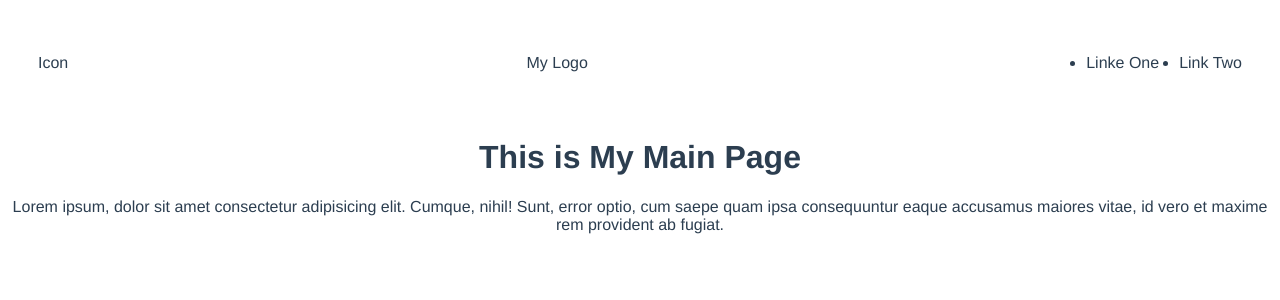
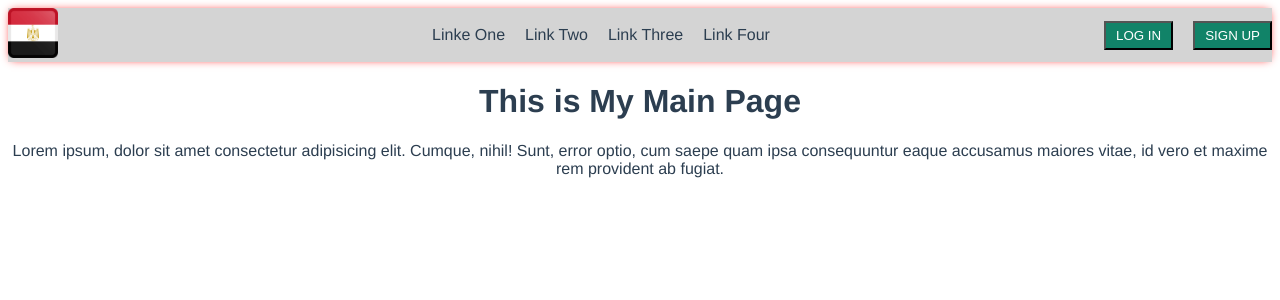
Before and after one commit to TorpedoDev/vuejs-course, a Vue app in the folder first-cli-project/: page /#/ in a window 1280 px wide. Shown: the top 300 px of the page. Built offline with nearby package versions, Linux system fonts and the light colour scheme.

Commit message:
Make new view and add logo image

```diff
--- a/first-cli-project/src/App.vue
+++ b/first-cli-project/src/App.vue
@@ -22,7 +22,8 @@ export default {
 }
 
 nav {
-  padding: 30px;
+  // padding: 30px;
+  padding: 0px;
 
   a {
     font-weight: bold;
--- a/first-cli-project/src/components/MyNav.vue
+++ b/first-cli-project/src/components/MyNav.vue
@@ -1,11 +1,16 @@
 <template>
   <nav class="my-nav">
-    <div class="icon">Icon</div>
-    <div class="logo">{{ logo }}</div>
+    <div class="logo">
+      <img src="@/assets/egypt.png" alt="" />
+    </div>
     <div class="links">
       <ul>
         <li v-for="(link, index) in links" :key="index">{{ link }}</li>
       </ul>
+    </div>
+    <div class="btns">
+      <button>LOG IN</button>
+      <button>SIGN UP</button>
     </div>
   </nav>
 </template>
@@ -15,7 +20,7 @@ export default {
   data() {
     return {
       logo: "My Logo",
-      links: ["Linke One", "Link Two"],
+      links: ["Linke One", "Link Two", "Link Three", "Link Four"],
     };
   },
 };
@@ -26,10 +31,27 @@ export default {
   display: flex;
   justify-content: space-between;
   align-items: center;
+  background: #d4d4d4;
+  box-shadow: 0px 0px 9px -3px red;
 }
 ul {
   display: flex;
   justify-content: space-between;
   gap: 20px;
+  list-style: none;
+}
+img {
+  width: 50px;
+  height: 50px;
+}
+.btns {
+  display: flex;
+  justify-content: space-between;
+  gap: 20px;
+}
+button {
+  background: rgb(17, 131, 104);
+  color: white;
+  padding: 5px 10px;
 }
 </style>
--- a/first-cli-project/src/router/index.js
+++ b/first-cli-project/src/router/index.js
@@ -1,10 +1,16 @@
 import { createRouter, createWebHashHistory } from "vue-router";
 import myMain from "@/views/myMain.vue";
+import AboutPage from "@/views/AboutPage.vue";
 const routes = [
   {
     name: "my-main",
     path: "/",
     component: myMain,
+  },
+  {
+    name: "about-page",
+    path: "/about",
+    component: AboutPage,
   },
 ];
 
--- /dev/null
+++ b/first-cli-project/src/views/AboutPage.vue
@@ -0,0 +1,5 @@
+<template>
+  <div class="about">
+    <h2>This Is About Page</h2>
+  </div>
+</template>
```
Also changed, not shown: first-cli-project/src/assets/egypt.png (added).
